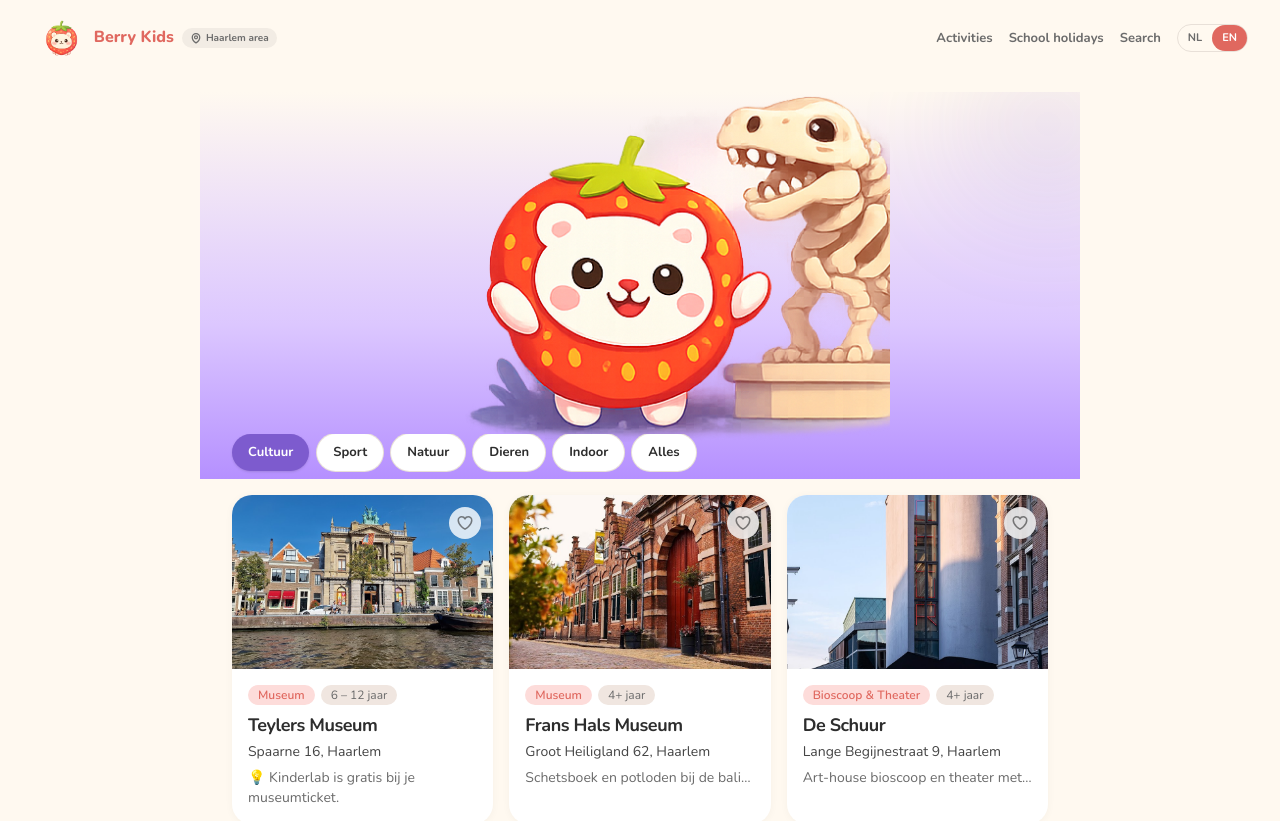
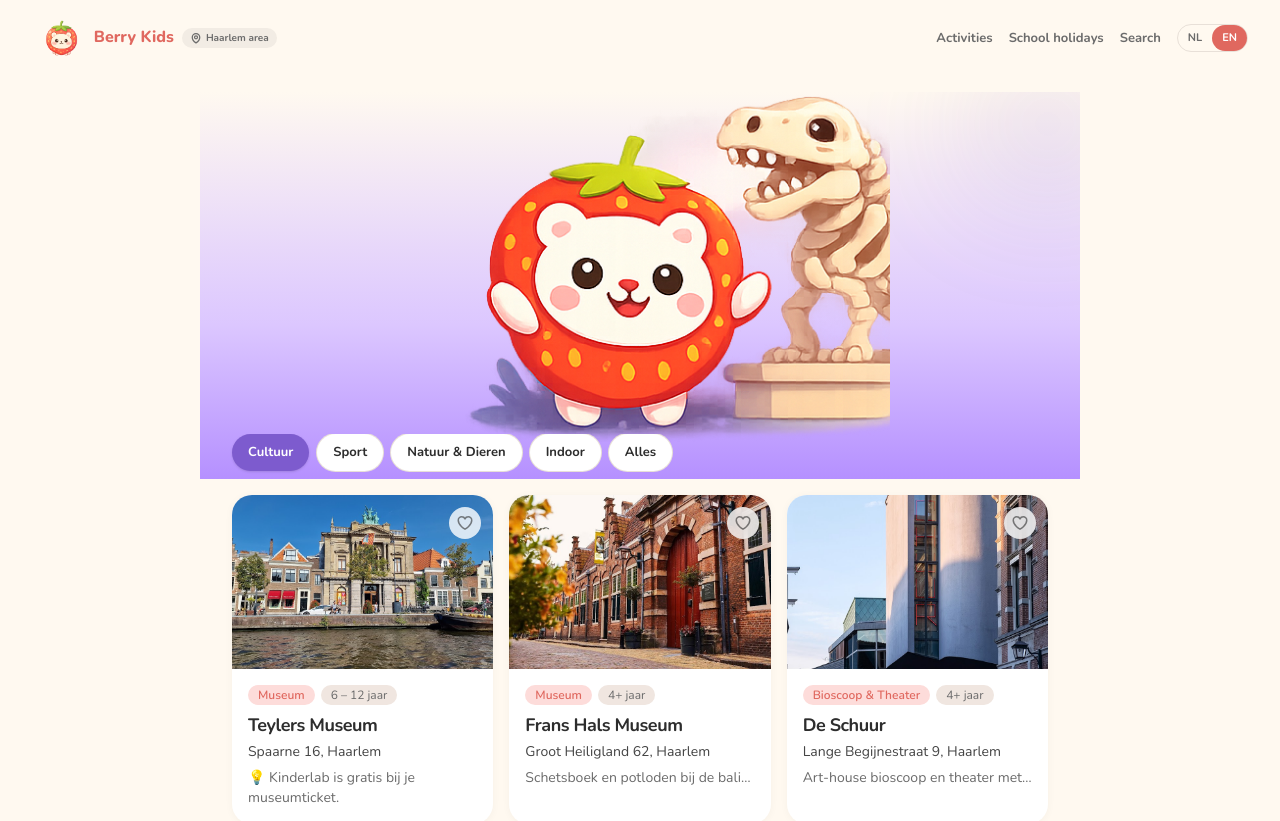
Before and after one commit to Guido-isla/berrykids, a Next.js app: page /en/activiteiten in a window 1280 px wide. Shown: the top 821 px of the page. Built offline with nearby package versions, Linux system fonts and the light colour scheme.

Commit message:
Merge Natuur & Dieren into one pill

```diff
--- a/src/components/FilterableActivities.tsx
+++ b/src/components/FilterableActivities.tsx
@@ -10,8 +10,7 @@
 const CATEGORY_OPTIONS = [
   { label: "Cultuur", value: "cultuur" },
   { label: "Sport", value: "sport" },
-  { label: "Natuur", value: "natuur" },
-  { label: "Dieren", value: "dieren" },
+  { label: "Natuur & Dieren", value: "natuur" },
   { label: "Indoor", value: "indoor" },
   { label: "Alles", value: "all" },
 ] as const;
@@ -27,12 +26,6 @@
     deep: "#A67A40",
   },
   natuur: {
-    src: "/illustrations/berry-natuur-v2.png",
-    gradient: "linear-gradient(180deg, #FFF9F0 0%, #BCECC7 60%, #8BD8A8 100%)",
-    glow: "rgba(84,183,110,0.2)",
-    deep: "#2F7D46",
-  },
-  dieren: {
     src: "/illustrations/berry-natuur-v2.png",
     gradient: "linear-gradient(180deg, #FFF9F0 0%, #BCECC7 60%, #8BD8A8 100%)",
     glow: "rgba(84,183,110,0.2)",
@@ -99,6 +92,8 @@
 
   const filtered = category === "all"
     ? activities
+    : category === "natuur"
+    ? activities.filter((a) => a.category === "natuur" || a.category === "dieren")
     : activities.filter((a) => a.category === category);
 
   const illustration = category !== "all" ? CATEGORY_ILLUSTRATIONS[category] : null;
```
